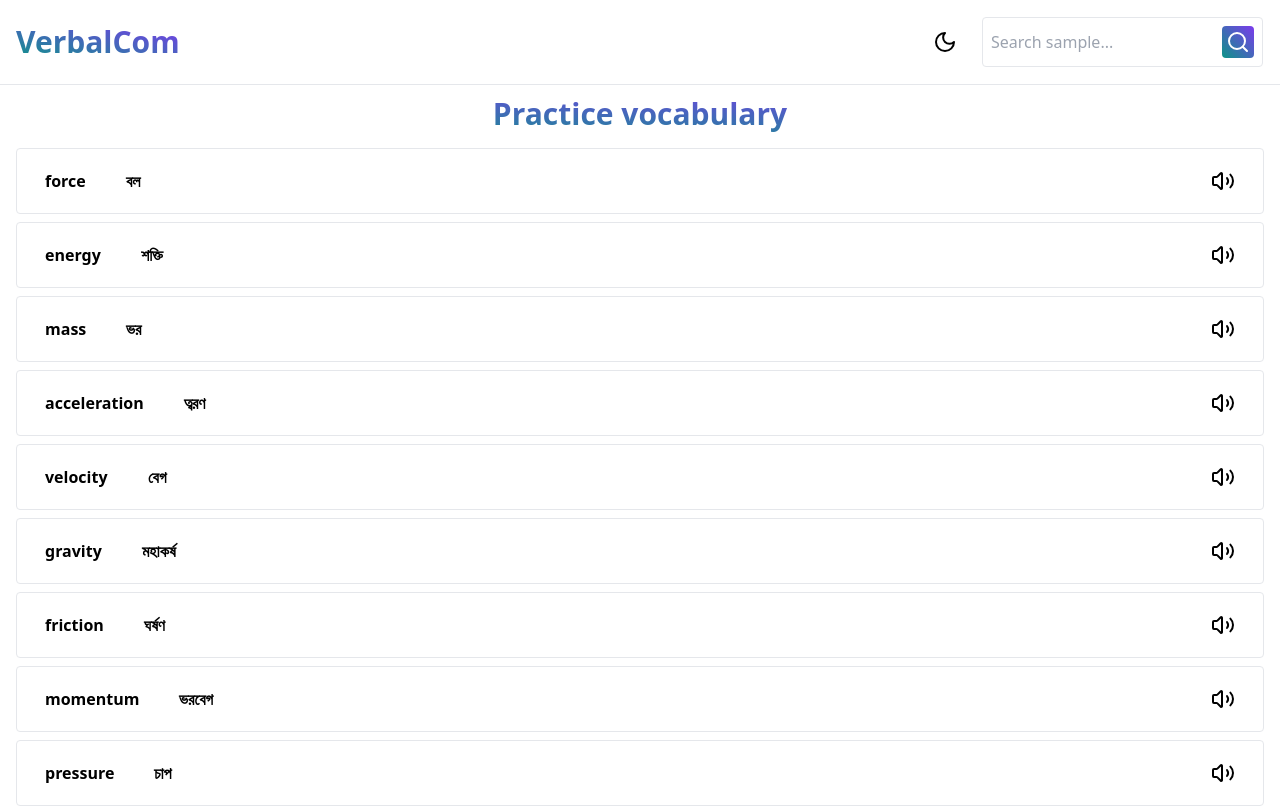
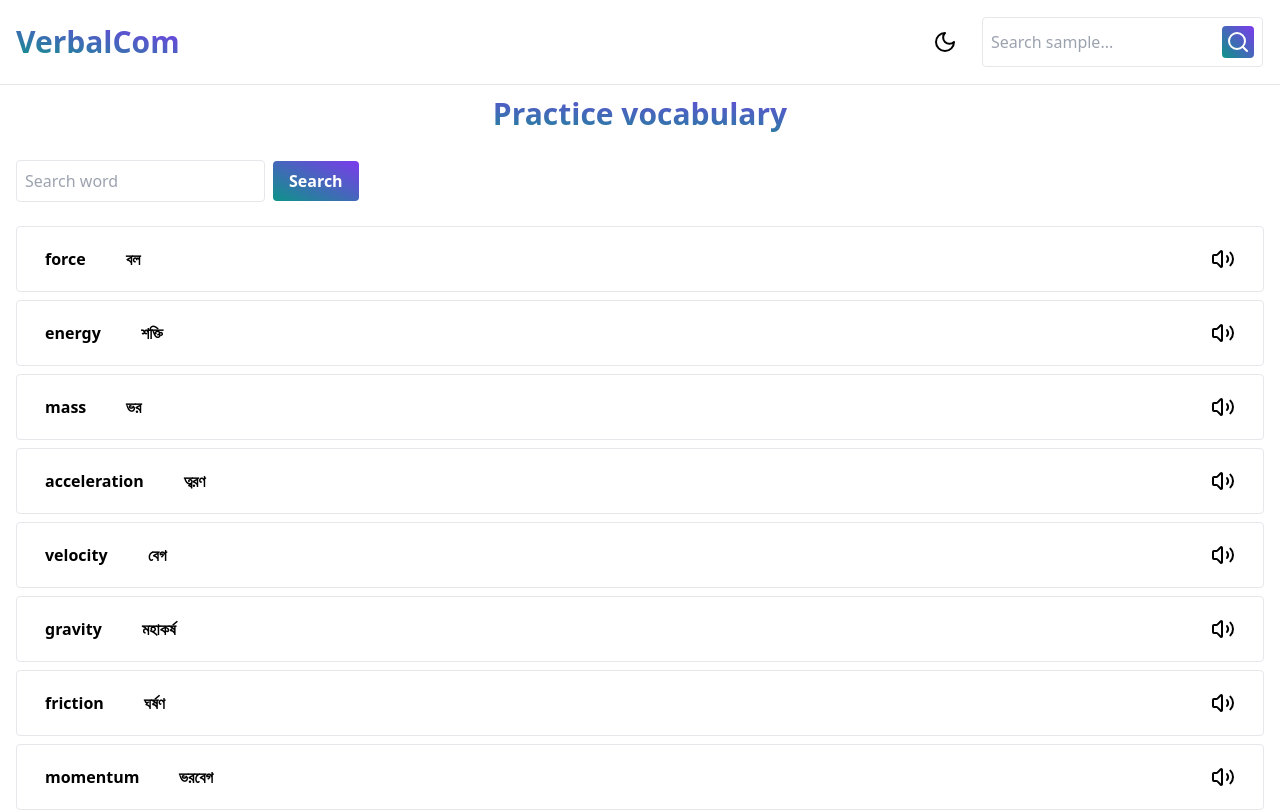
Before and after one commit to ashsajal1/verbalcom, a Vue app: page /vocabulary in a window 1280 px wide. Shown: the top 811 px of the page. Built offline with nearby package versions, Linux system fonts and the light colour scheme.

Commit message:
feat: add search word option

```diff
--- a/src/pages/Vocabulary.vue
+++ b/src/pages/Vocabulary.vue
@@ -3,6 +3,24 @@ import { vocabulary } from '@/lib/vocabulary';
 import { Volume2 } from 'lucide-vue-next';
 import Button from '@/components/Button.vue'
 import { useSpeechSynthesis } from '@vueuse/core'
+import { computed, ref, watch } from 'vue';
+
+const searchedWord = ref('')
+const words = computed(() => {
+    if (searchedWord.value === '') {
+        return vocabulary;
+    }
+    return vocabulary.filter(word =>
+        word.en.includes(searchedWord.value) || word.bn.includes(searchedWord.value)
+    );
+});
+
+watch(
+    words,
+    async (newWords) => {
+        console.log("Words are : ", newWords)
+    },
+);
 
 const playWord = (word: string) => {
     const {
@@ -31,8 +49,24 @@ const playWordWithoutAlert = (word: string) => {
 <template>
     <h1 class="text-3xl font-bold text-center mb-4 g-text">Practice vocabulary</h1>
 
+    <div class="pt-3 pb-6 flex flex-col md:flex-row w-full">
+        <div class="flex items-center gap-2">
+            <input v-model="searchedWord" class="p-2 border w-full rounded" placeholder="Search word" type="text">
+            <Button>Search</Button>
+        </div>
+    </div>
+
+    <div class="rounded flex items-center justify-between border text-lg font-bold p-4 shadow-sm" v-if="words.length === 0">
+        <div>
+            <span>No word found called </span>
+            <span class="text-secondary">{{ searchedWord }}</span>
+        </div>
+
+        <Button variant="outline" @click="searchedWord = ''">Reset</Button>
+    </div>
+
     <div class="flex gap-2 flex-col">
-        <div class="flex items-center justify-between p-3 gap-2 rounded border" v-for="(item, index) in vocabulary"
+        <div class="flex items-center justify-between p-3 gap-2 rounded border" v-for="(item, index) in words"
             :key="index">
             <div class="flex items-center gap-2">
                 <Button @click="playWordWithoutAlert(`${item.en}`)" variant="ghost">
```
